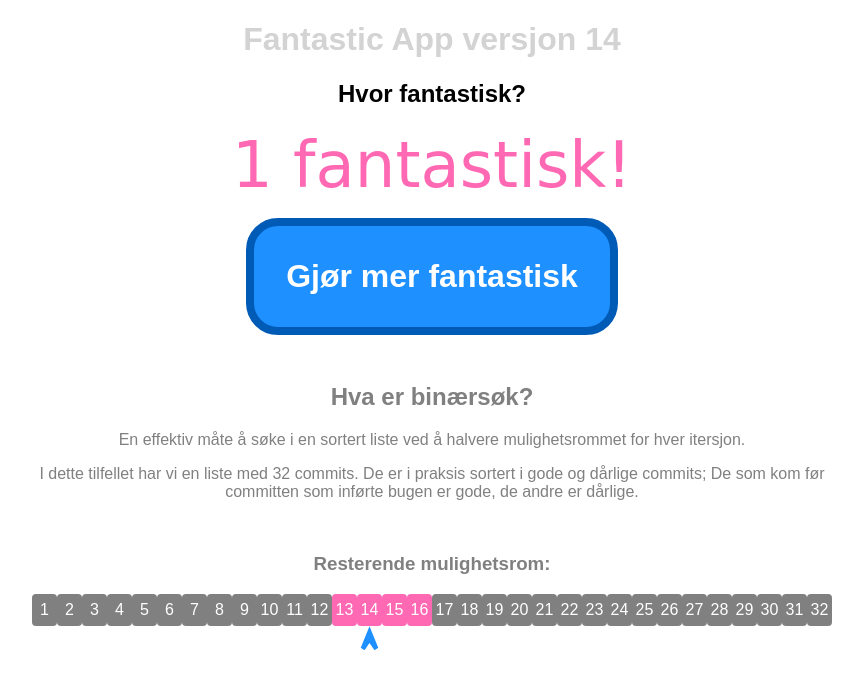
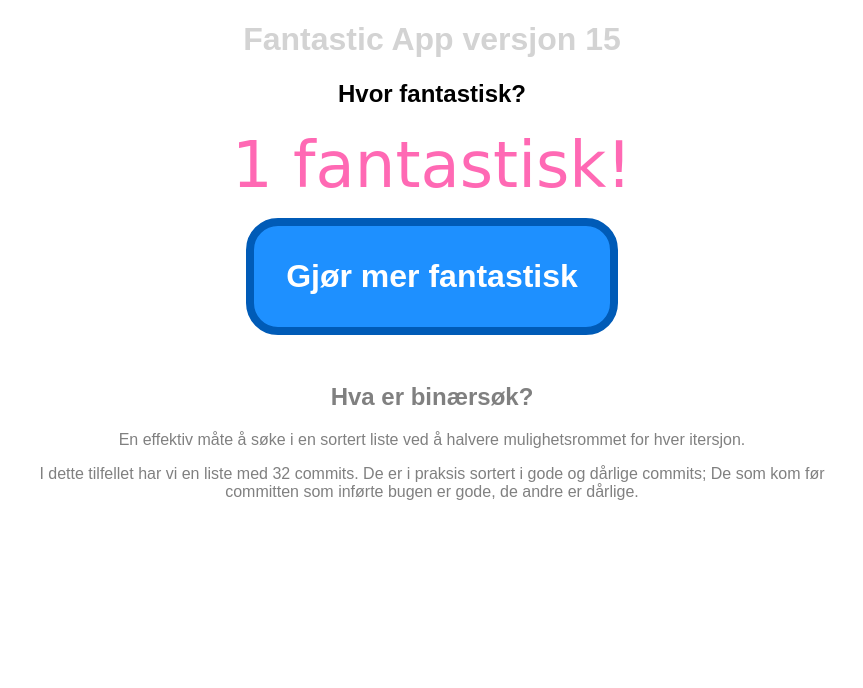
Before and after one commit to sGrevling/bisect_demo, a React app: page / in a window 1280 px wide. Shown: the top 688 px of the page, without its empty margins (208-1071 px from the left). Built offline with nearby package versions, Linux system fonts and the light colour scheme.

Commit message:
V15
(cherry picked from commit 379fbbce34bf54f68d0da2af3f837eb6273647fa)
(cherry picked from commit b894475c713683bf752ce348e497162fdce69188)

```diff
--- a/src/App.js
+++ b/src/App.js
@@ -3,7 +3,7 @@ import {BinarySearch} from "./BinarySearch";
 
 function App() {
     const [fantastic, setFantastic] = useState(1);
-    const version = 14;
+    const version = 15;
     const buttonBug = '🐛';
 
     return (
```
